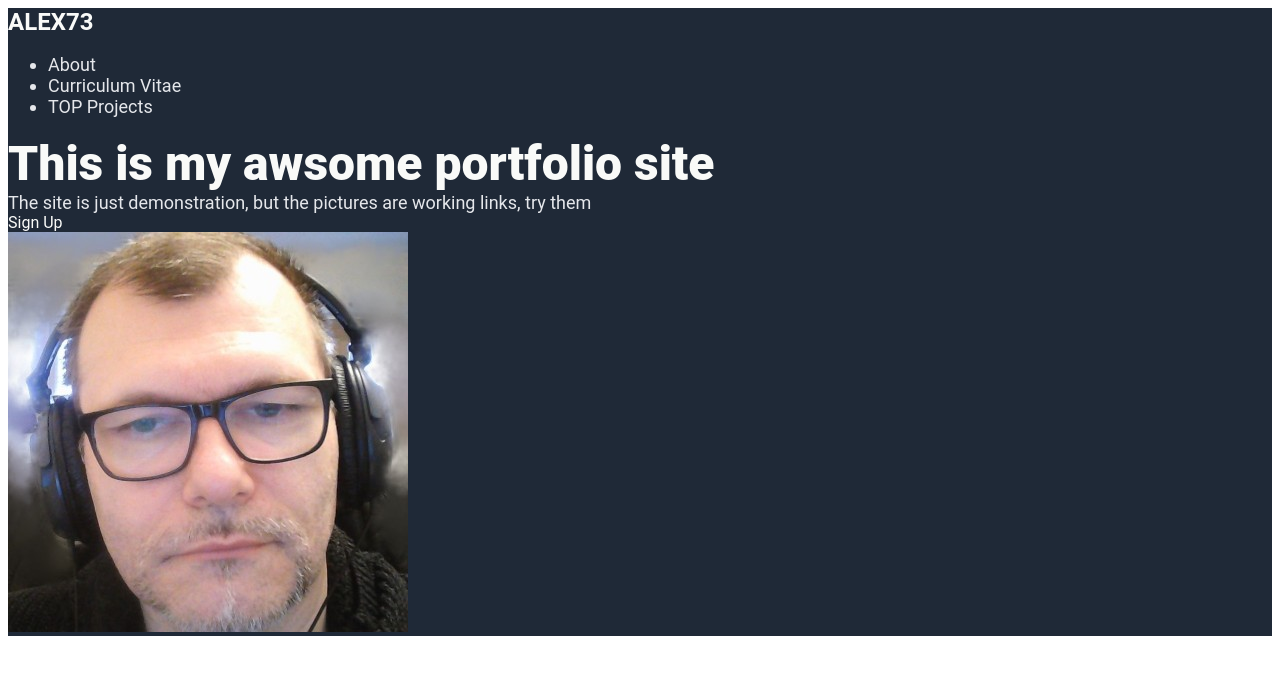
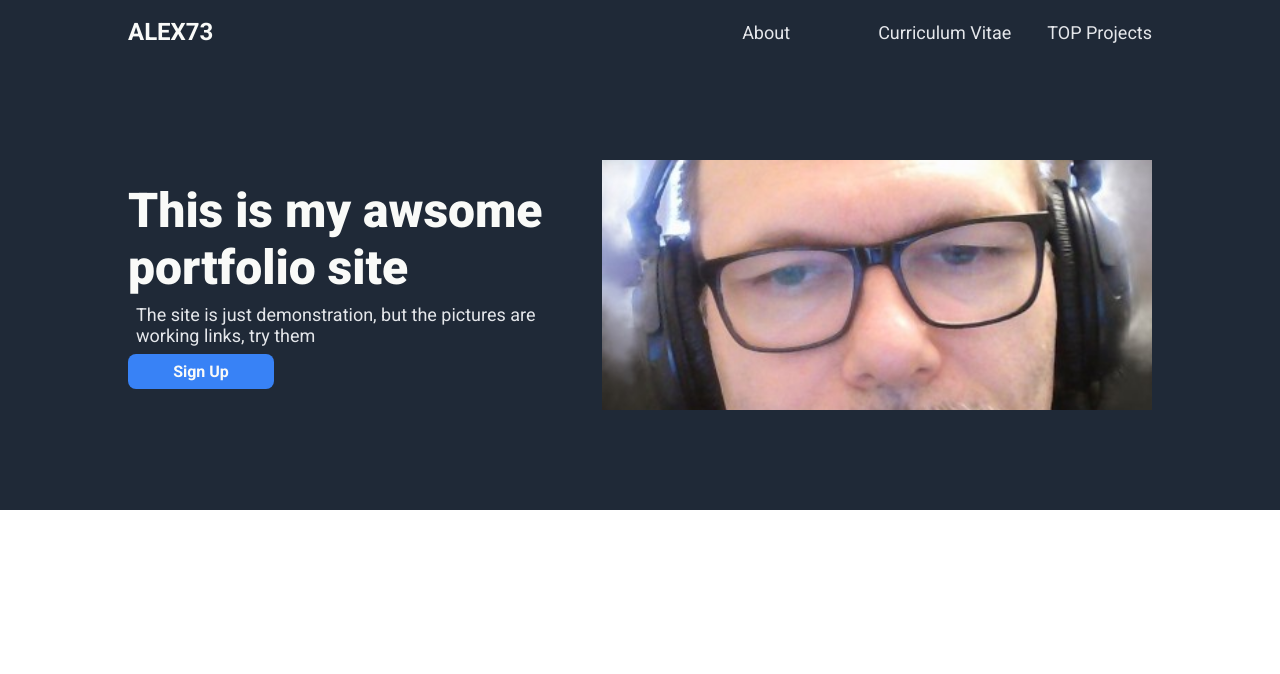
Before and after one commit to AlexErdei73/landing-page, a plain HTML site: page index.html in a window 1280 px wide. Drawn offline with Linux system fonts and the light colour scheme.

Commit message:
style header with flex

```diff
--- a/style.css
+++ b/style.css
@@ -1,6 +1,11 @@
+@import url("https://fonts.googleapis.com/css2?family=Roboto:ital,wght@0,100;0,300;0,400;0,500;0,700;0,900;1,100;1,300;1,400;1,500;1,700;1,900&display=swap");
+
 html {
-  @import url("https://fonts.googleapis.com/css2?family=Roboto:ital,wght@0,100;0,300;0,400;0,500;0,700;0,900;1,100;1,300;1,400;1,500;1,700;1,900&display=swap");
   font-family: Roboto, sans-serif;
+}
+
+body {
+  margin: 0;
 }
 
 .header,
@@ -23,4 +28,71 @@ html {
 .logo {
   font-size: 24px;
   font-weight: 700;
+  width: fit-content;
 }
+
+.nav {
+  position: fixed;
+  top: 0;
+  left: 0;
+  display: flex;
+  flex-wrap: wrap;
+  justify-content: space-between;
+  background-color: inherit;
+  color: inherit;
+  width: 100%;
+  box-sizing: border-box;
+  padding: 18px 10%;
+}
+
+.links {
+  list-style: none;
+  padding: 0;
+  margin: 0;
+  display: flex;
+  flex-wrap: wrap;
+  justify-content: flex-end;
+  align-items: center;
+  gap: 36px;
+}
+
+.links li {
+  min-width: 100px;
+}
+
+.hero {
+  margin-top: 60px;
+  display: flex;
+  flex-wrap: wrap;
+  align-items: center;
+  justify-content: space-between;
+  gap: 8px;
+  padding: 100px 10%;
+  box-sizing: border-box;
+  width: 100%;
+}
+
+.text {
+  width: 450px;
+  flex-shrink: 0;
+}
+
+.image {
+  width: 550px;
+  height: 250px;
+  object-fit: cover;
+  flex-shrink: 0;
+}
+
+.button {
+  background-color: #3882f6;
+  padding: 8px;
+  width: 130px;
+  font-weight: 700;
+  text-align: center;
+  border-radius: 8px;
+}
+
+.secondary {
+  margin: 8px;
+}
```
